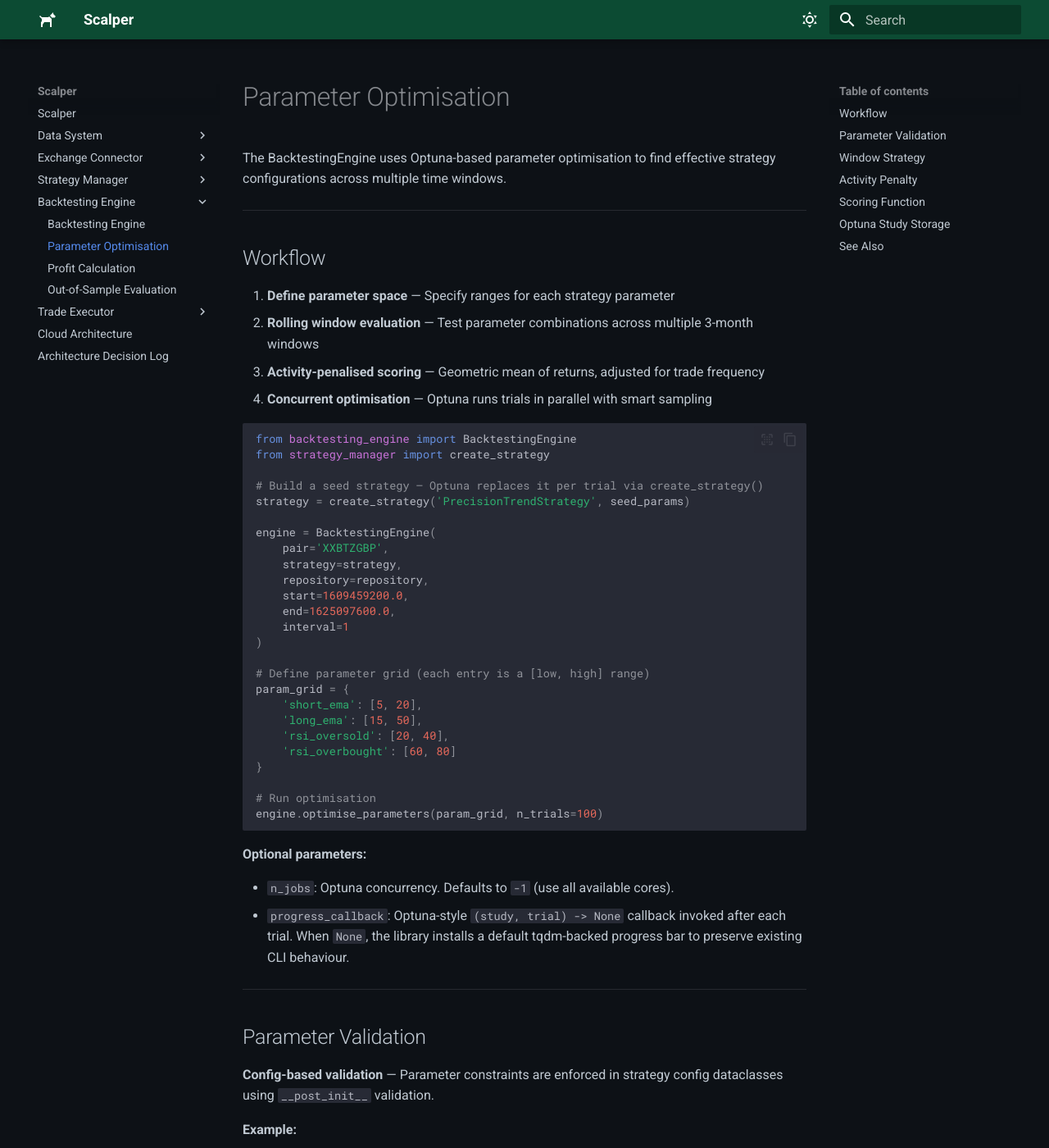
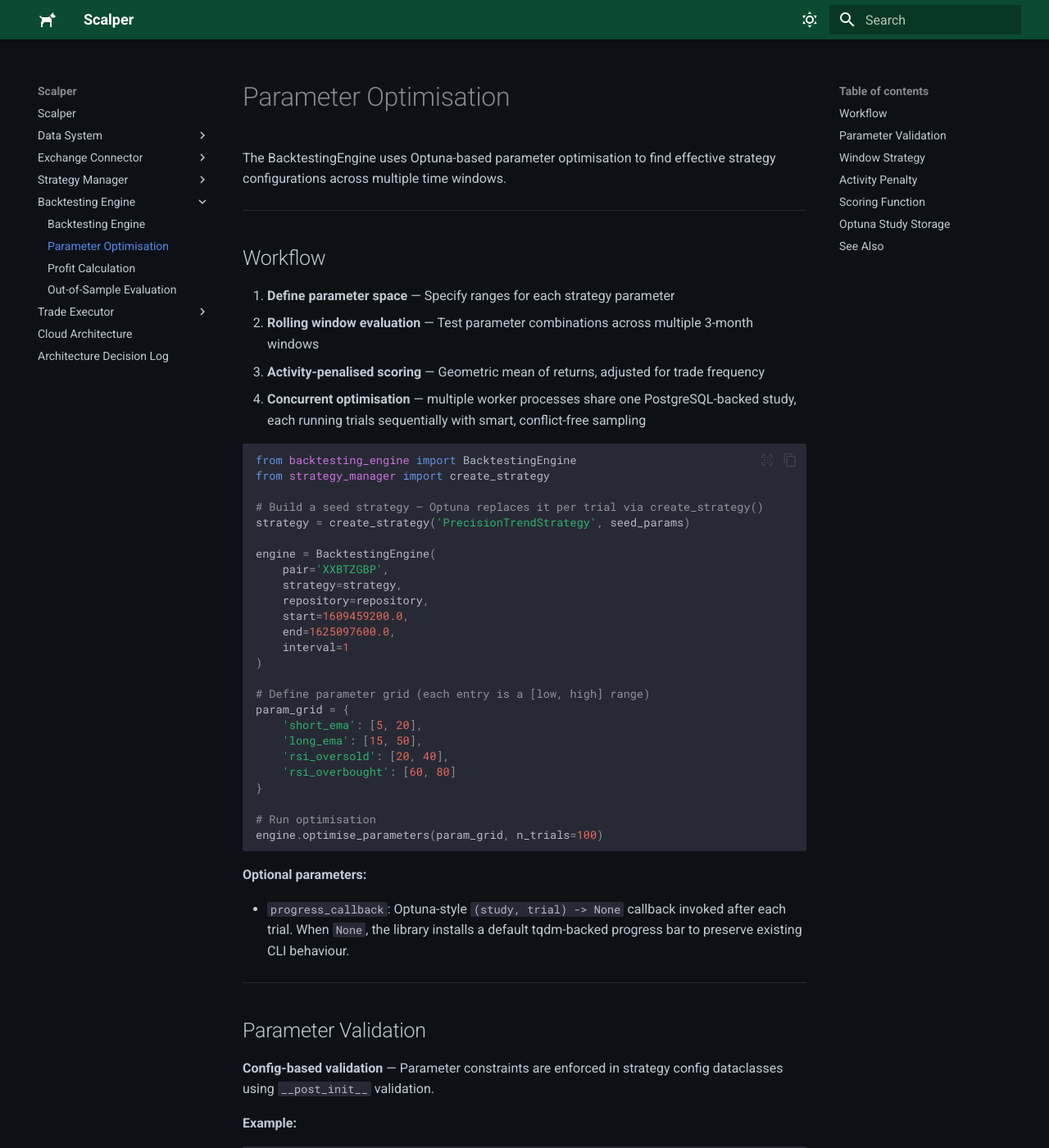
Before and after one commit to Phil-Lord/crypto-scalper, an MkDocs documentation site: the page built from docs/backtesting-engine/parameter-optimisation.md, in a window 1280 px wide and 1400 px high. Shown: the whole window at 82% size. Built offline with MkDocs 1.6.1 and Material for MkDocs 9.7.7, drawn with Linux system fonts in a browser that asks for light colours.

Commit message:
DOC: Tidy up param opt docs following new IS parallelisation

````diff
--- a/docs/backtesting-engine/parameter-optimisation.md
+++ b/docs/backtesting-engine/parameter-optimisation.md
@@ -9,7 +9,8 @@ The BacktestingEngine uses Optuna-based parameter optimisation to find effective
 1. **Define parameter space** — Specify ranges for each strategy parameter
 2. **Rolling window evaluation** — Test parameter combinations across multiple 3-month windows
 3. **Activity-penalised scoring** — Geometric mean of returns, adjusted for trade frequency
-4. **Concurrent optimisation** — Optuna runs trials in parallel with smart sampling
+4. **Concurrent optimisation** — multiple worker processes share one PostgreSQL-backed study,
+   each running trials sequentially with smart, conflict-free sampling
 
 ```python
 from backtesting_engine import BacktestingEngine
@@ -41,7 +42,6 @@ engine.optimise_parameters(param_grid, n_trials=100)
 
 **Optional parameters:**
 
-- `n_jobs`: Optuna concurrency. Defaults to `-1` (use all available cores).
 - `progress_callback`: Optuna-style `(study, trial) -> None` callback invoked after each trial.
   When `None`, the library installs a default tqdm-backed progress bar to preserve existing
   CLI behaviour.
````
